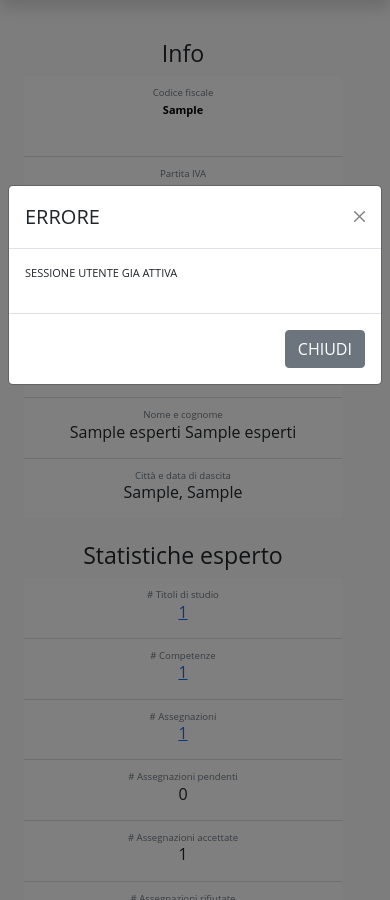
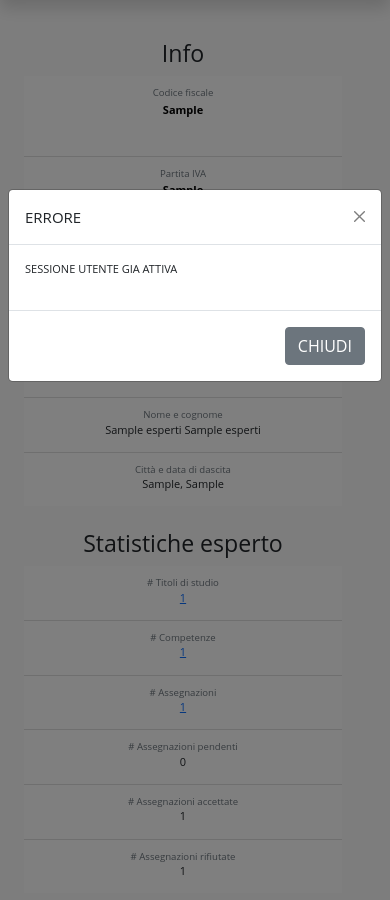
Before and after one commit to mrcruv/ltw, a PHP site: the page made by me.php in a window 390 px wide. Shown: the part 330-1230 px from the top of the page. Run offline with PHP 8.4, Linux system fonts and the light colour scheme; the visitor is signed in with stand-in values (Sample User, id 1); tables that the repository leaves empty or names only in its code hold one stand-in row (values such as "Sample post"); data that the repository does not hold is empty.

Commit message:
Update style.css
responsive tag h

```diff
--- a/css/style.css
+++ b/css/style.css
@@ -1,3 +1,4 @@
+
 
 
 
@@ -11,13 +12,37 @@ body {
     body{
       font-size: 15px;
     }
-  }
+}
 
-  @media screen and (max-width: 600px) {
+@media screen and (max-width: 600px) {
     body{
       font-size: 11px;
     }
-  }
+}
+
+@media (min-width: 601px) {
+    h6{
+      font-size: 15px;
+    }
+}
+
+@media screen and (max-width: 600px) {
+    h6{
+      font-size: 11px;
+    }
+}
+
+@media (min-width: 601px) {
+    h5{
+      font-size: 20px;
+    }
+}
+
+@media screen and (max-width: 600px) {
+    h5{
+      font-size: 15px;
+    }
+}
 
 .empty{
     color:red;
```
